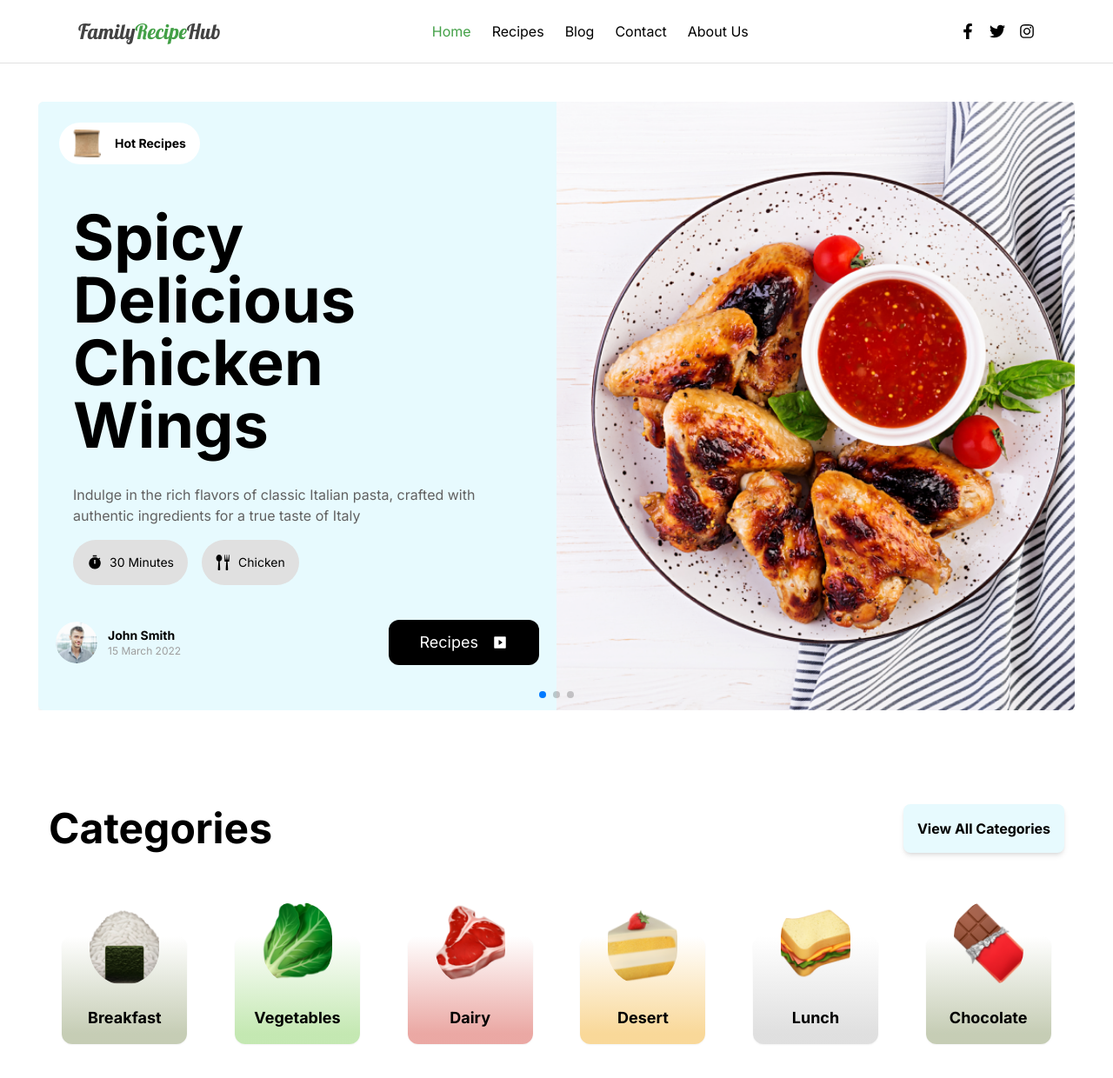
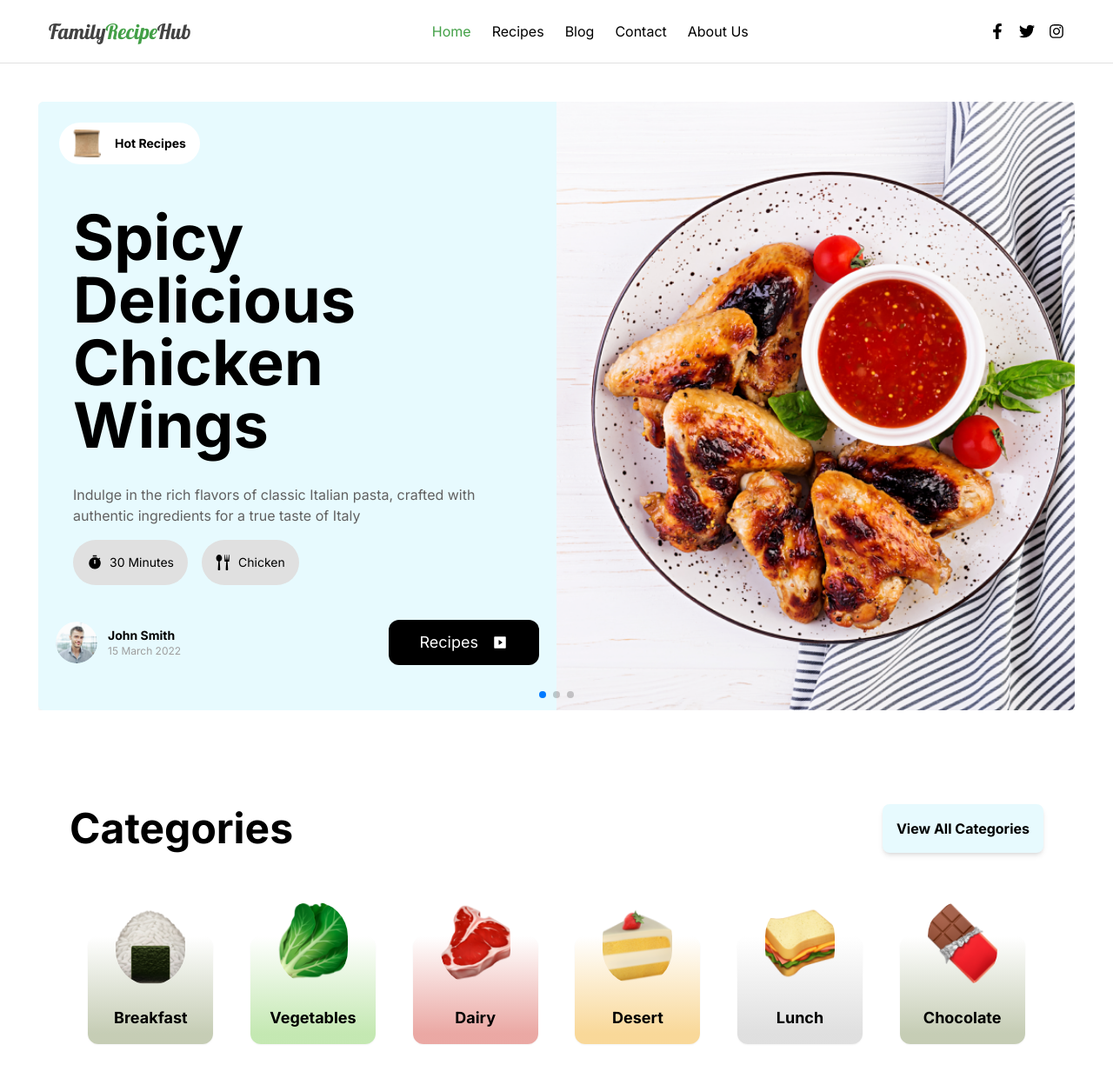
Before and after one commit to MarwaAshraf1812/family_recipe_hub_client, a React (Vite) app in the folder client/: page / in a window 1280 px wide. Shown: the top 1240 px of the page at 87% size. Built offline with nearby package versions, Linux system fonts and the light colour scheme.

Commit message:
feat: update some style

```diff
--- a/client/src/components/Sections/Categories/Categories.jsx
+++ b/client/src/components/Sections/Categories/Categories.jsx
@@ -18,14 +18,14 @@ export default function Categories() {
   ];
 
   return (
-    <div className="w-full h-full py-16 px-10 md:px-14">
+    <div className="w-full h-full py-16 px-4 lg:px-20">
       <div className="flex justify-between items-center mb-10 md:mb-14 w-full">
         <h1 className="text-4xl font-bold text-black md:text-5xl">Categories</h1>
         <Link to="/categories" className="text-black hover:bg-main_color shadow-md bg-main_color p-4 rounded-lg font-semibold">
           View All Categories
         </Link>
       </div>
-      <div className="grid grid-cols-2 md:grid-cols-3 lg:grid-cols-6 gap-6 w-full">
+      <div className="grid grid-cols-2 md:grid-cols-3 lg:grid-cols-6 w-full">
         {categories.map((category, index) => (
           <CategoryItem
             key={index}
--- a/client/src/layout/Navbar/Navbar.jsx
+++ b/client/src/layout/Navbar/Navbar.jsx
@@ -9,7 +9,7 @@ function Navbar() {
 
   return (
     <div className='border-b border-gray-300'>
-      <div className="container mx-auto py-5 px-5">
+      <div className="mx-auto py-5 lg:px-14 px-5">
         <div className="flex justify-between items-center">
           <div className="flex items-center text-2xl font-lobster text-gray-800">
             Family <span className="text-green-600">Recipe</span> Hub
```
